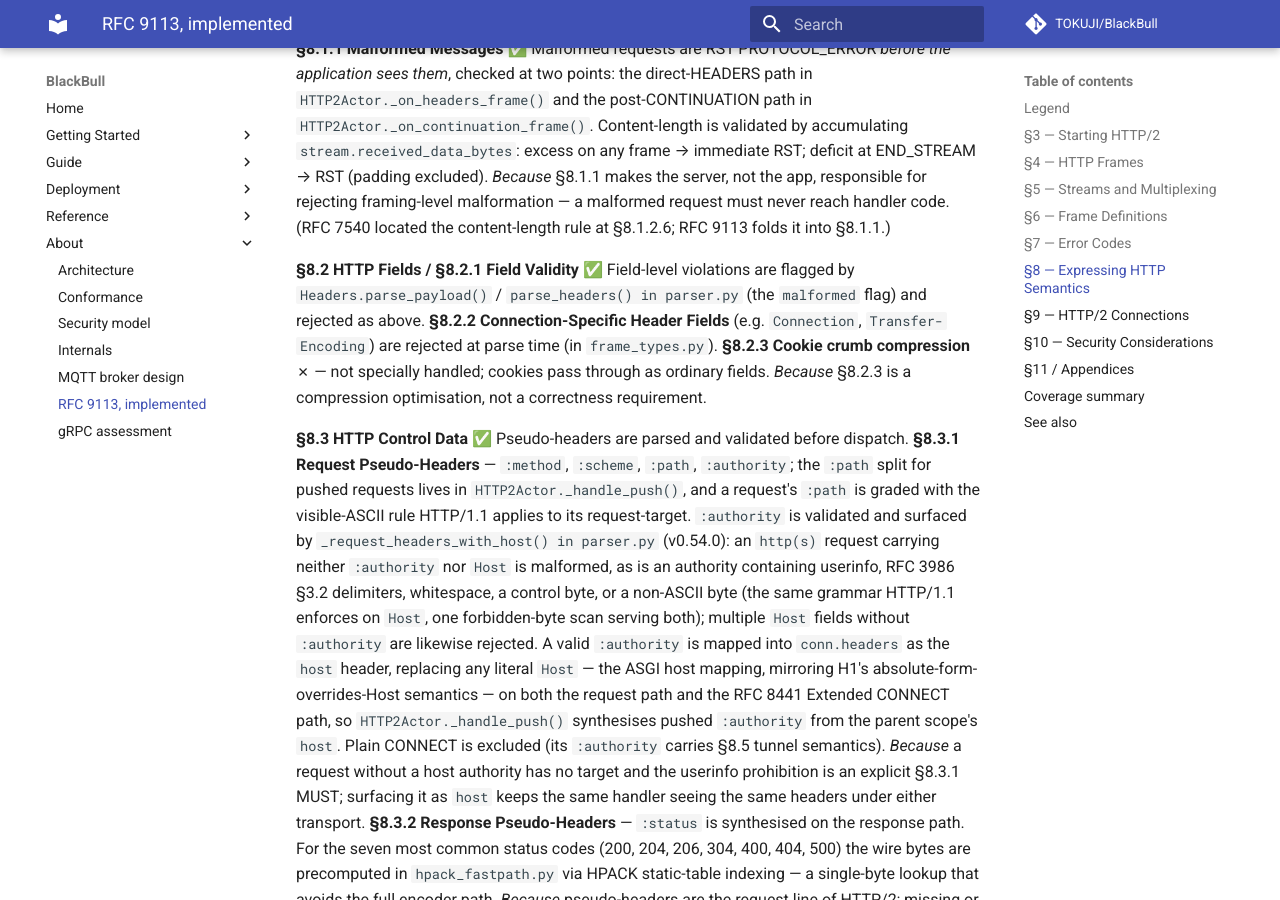
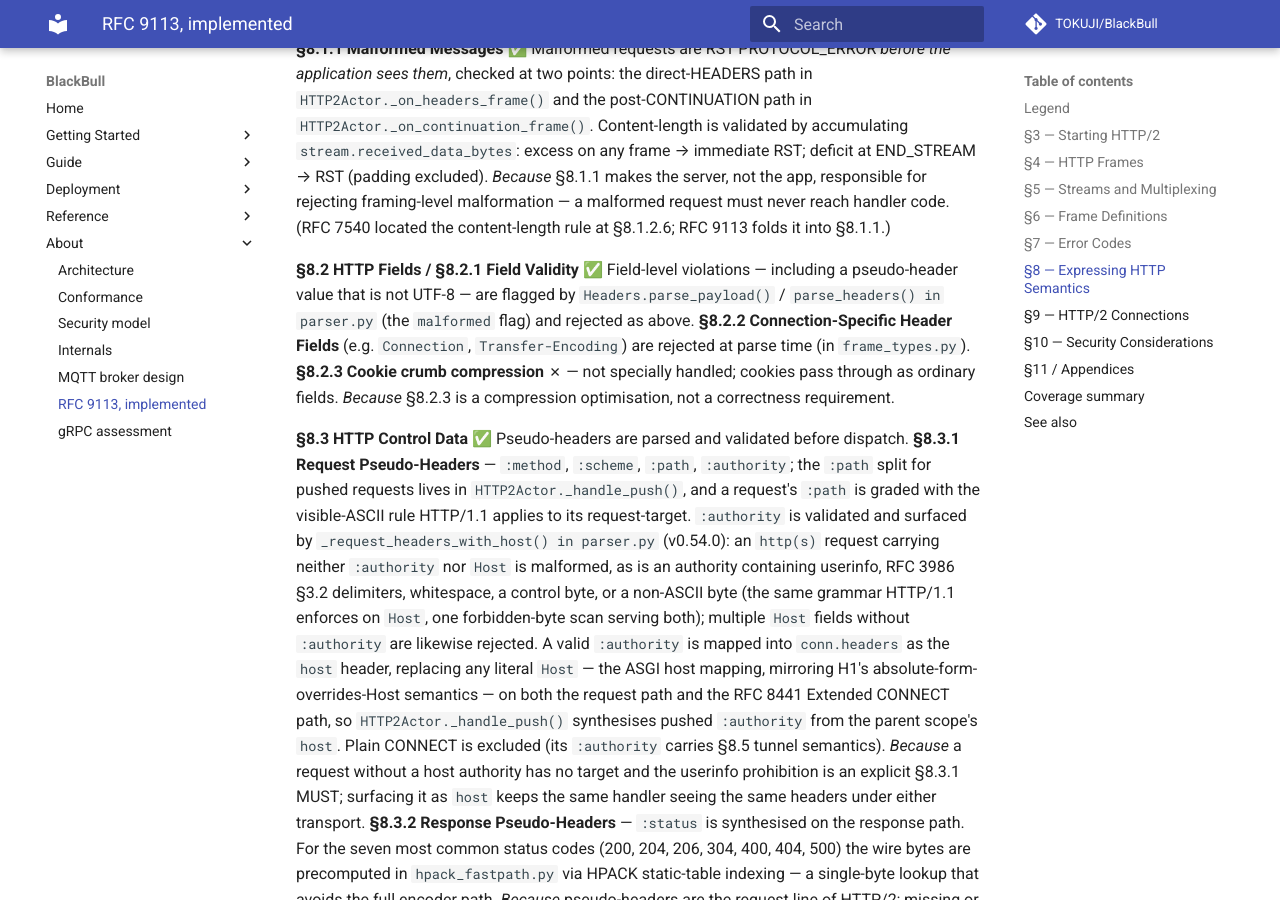
Before and after one commit to TOKUJI/BlackBull, an MkDocs documentation site: the page built from docs/about/rfc9113-implementation.md, in a window 1280 px wide and 900 px high, scrolled down 12325 px. Built offline with MkDocs 1.6.1 and Material for MkDocs 9.7.7, drawn with Linux system fonts in a browser that asks for light colours; comment, search, counter and statistics services are not loaded.

Commit message:
test(http2): wrap the new reason line and name the rule in the docs (BLA-424)
Review of 76ff4404: one added line was 80 columns (the reason f-string), now
wrapped; and the §8.2.1 entry, which states field-level violations
generically, now names this one, matching the detail level of the neighbouring
§8.3.1 clauses.

The sweep's second finding — the HPACK decode itself, which escapes
`FrameFactory.load` and kills the connection without
GOAWAY(COMPRESSION_ERROR), where RFC 9113 §4.3 makes that a MUST — is
connection-level, not this rule, so it is filed as BLA-428 with the
reproduction.

HTTP/2 + parser files 536 passed / 9 skipped; `mkdocs build --strict` clean.

```diff
--- a/docs/about/rfc9113-implementation.md
+++ b/docs/about/rfc9113-implementation.md
@@ -577,8 +577,9 @@ malformed request must never reach handler code.  (RFC 7540 located the
 content-length rule at §8.1.2.6; RFC 9113 folds it into §8.1.1.)
 
 **§8.2 HTTP Fields / §8.2.1 Field Validity** ✅
-Field-level violations are flagged by `Headers.parse_payload()` /
-`parse_headers() in parser.py` (the `malformed` flag) and rejected as above.
+Field-level violations — including a pseudo-header value that is not UTF-8 —
+are flagged by `Headers.parse_payload()` / `parse_headers() in parser.py` (the
+`malformed` flag) and rejected as above.
 **§8.2.2 Connection-Specific Header Fields** (e.g. `Connection`,
 `Transfer-Encoding`) are rejected at parse time (in `frame_types.py`).
 **§8.2.3 Cookie crumb compression** ✗ — not specially handled; cookies pass
```
Also changed, not shown: 1 other file.
